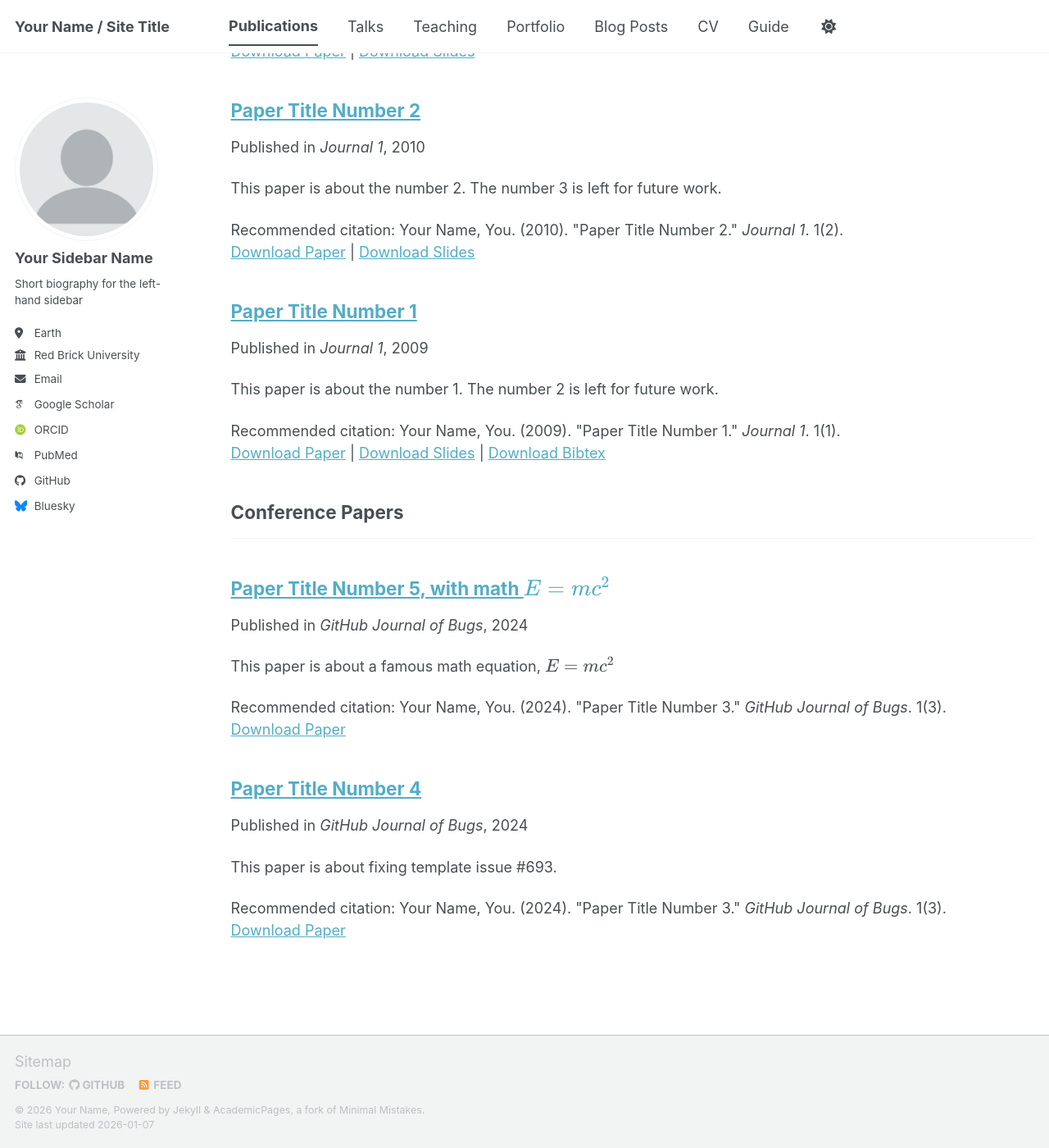
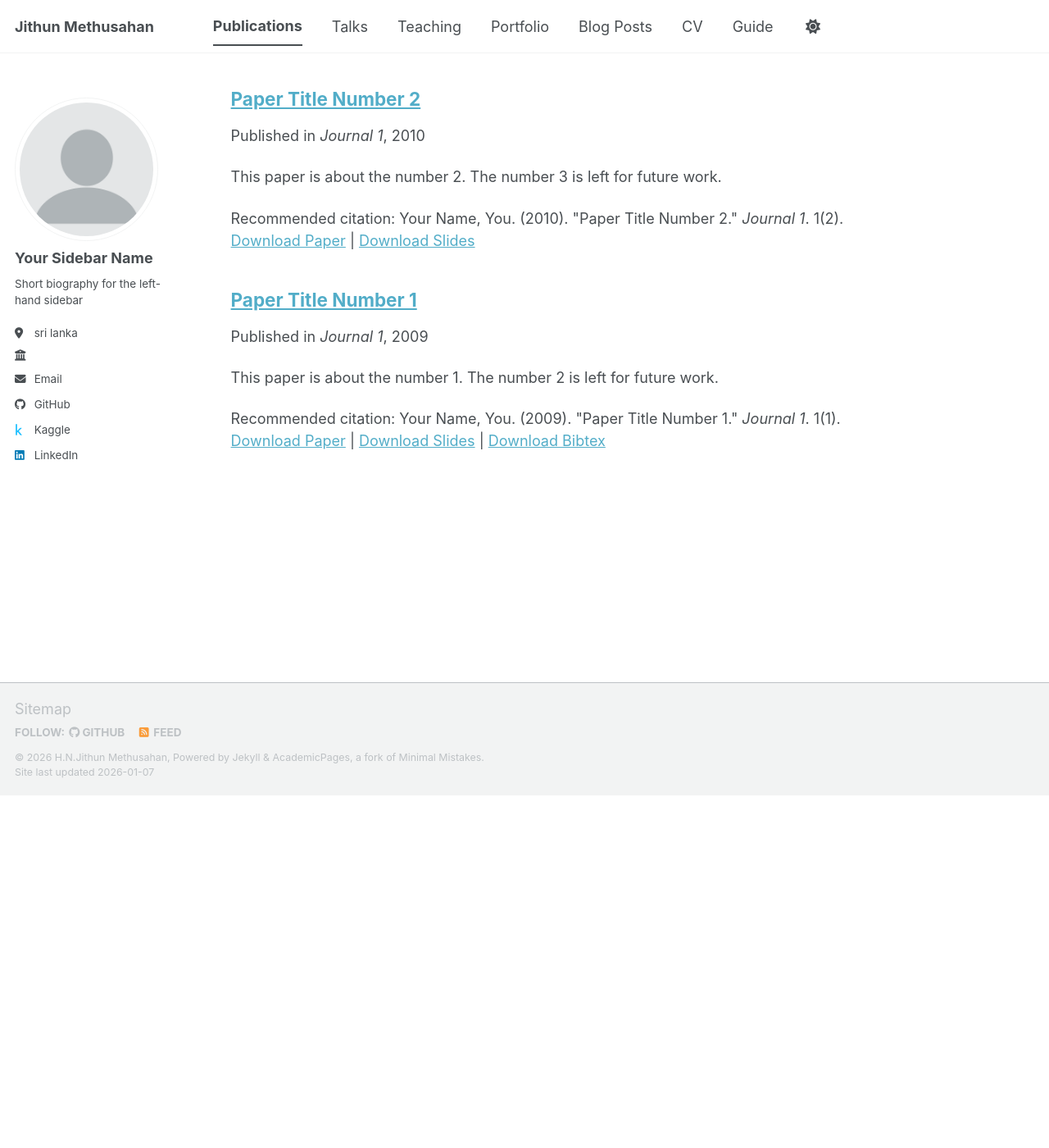
Before and after one commit to JithunMethusahan/jithunmethusahan.github.io, a Jekyll site: the page built from _pages/publications.html, in a window 1280 px wide and 1400 px high, scrolled down 430 px. Shown: the whole window at 82% size. Built offline with Jekyll 4.4.1, drawn with Linux system fonts in a browser that asks for light colours; some web fonts are replaced; a script bundle is joined from its source files by our own code; library files that are not in the unit come from our copies; some of the changed lines change nothing that is shown; some of the changed text lies outside the part shown.

Commit message:
Update _config.yml

```diff
--- a/_config.yml
+++ b/_config.yml
@@ -9,9 +9,9 @@
 # Basic Site Settings
 locale                   : "en-US"
 site_theme               : "default" # The available themes options are "default", "air", "sunrise", "mint", "dirt" and "contrast"
-title                    : "Your Name / Site Title"
+title                    : "Jithun Methusahan"
 title_separator          : "-"
-name                     : &name "Your Name"
+name                     : &name "H.N.Jithun Methusahan"
 description              : &description "Your Name's academic portfolio"   # Update this with a general description of your site, this is the default if not overridden by a page
 url                      : https://jithunmethusahan.github.io # The base hostname & protocol for your site e.g. "https://[your GitHub username].github.io",
                                                            # or if you already have some other page hosted on Github then use "https://[your GitHub username].github.io/[Your Repo Name]"
@@ -27,69 +27,26 @@ author:
   name             : "Your Sidebar Name"
   pronouns         : # example: "she/her"
   bio              : "Short biography for the left-hand sidebar"
-  location         : "Earth"
-  employer         : "Red Brick University"
+  location         : "sri lanka"
+  employer         : ""
   uri              : # URL
-  email            : "none@example.org"
-
-  # Academic websites
-  academia         : # URL
-  arxiv            : # URL - Update with the correct link to your profile
-  googlescholar    : "https://scholar.google.com/citations?user=PS_CX0AAAAAJ"
-  inspire-hep      : # URL
-  impactstory      : # URL
-  orcid            : "https://orcid.org/yourorcidurl"
-  semantic         : # URL
-  ssrn             : # URL
-  pubmed           : "https://www.ncbi.nlm.nih.gov/pubmed/?term=john+snow"
-  researchgate     : # URL
-  scopus           : # URL
-  zotero           : # URL
+  email            : "warunimanike8@gmail.com"
 
 
   # Repositories and software development
-  bitbucket        : # Username - Update with your username on the site
-  codepen          : # Username
-  dribbble         : # Username
-  github           : "academicpages"
-  kaggle           : # Username
-  stackoverflow    : # User number or user number and name (i.e., use "1" or "1/jeff-atwood")
+  github           : "Jithun Methusahan"
+  kaggle           : "Jithun Methusahan"
+  # Social media
+  linkedin         : "Jithun Methusahan"
 
-  # Social media
-  artstation       : # Username
-  bluesky          : "bsky.app" # Replace this with you Bluesky username
-  facebook         : # Username
-  flickr           : # Username
-  foursquare       : # Username
-  goodreads        : # Username
-  google_plus      : # Username
-  keybase          : # Username
-  instagram        : # Username
-  lastfm           : # Username
-  linkedin         : # Username
-  mastodon         : # URL
-  medium           : # URL
-  pinterest        : # Username
-  soundcloud       : # Username
-  steam            : # Username
-  telegram         : # URL
-  tumblr           : # Username
-  twitter          : # Username for X / Twitter
-  vine             : # Username
-  weibo            : # Username
-  wikipedia        : # Username
-  xing             : # Username
-  youtube          : # Username
-  zhihu            : # Username
 
 # Publication Category - The following the list of publication categories and their headings
 publication_category:
   books:
-    title: 'Books'
+    title: 'The Giggling Ghost'
   manuscripts:
-    title: 'Journal Articles'
-  conferences:
-    title: 'Conference Papers'
+    title: 'Stanford’s AI Lab Held Hundreds of Meetings Over Coffee. Here Are 5 Astonishing Takeaways.'
+
 
 # Site Settings
 teaser                   :  # filename of teaser fallback teaser image placed in /images/ for social media previews
```
